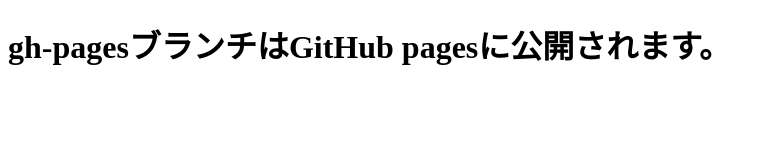
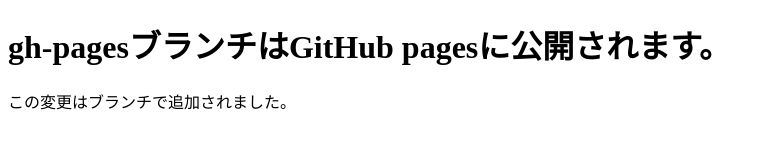
Before and after one commit to parapore/git-study, a plain HTML site: page index.html in a window 1280 px wide. Shown: the whole page, without its empty margins (0-766 px from the left). Drawn offline with Linux system fonts and the light colour scheme.

Commit message:
段落を追加

```diff
--- a/index.html
+++ b/index.html
@@ -8,5 +8,6 @@
 </head>
 <body>
     <h1>gh-pagesブランチはGitHub pagesに公開されます。</h1>
+    <p>この変更はブランチで追加されました。</p>
 </body>
 </html>
```
